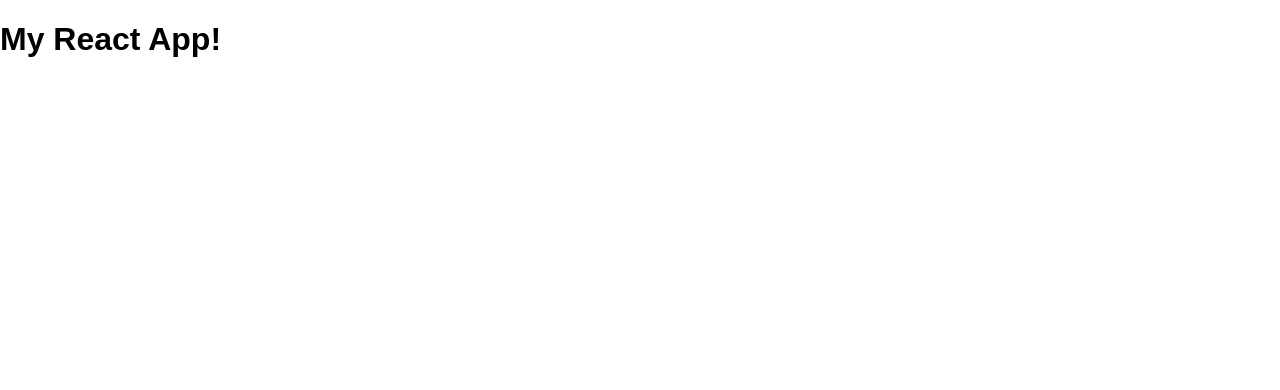
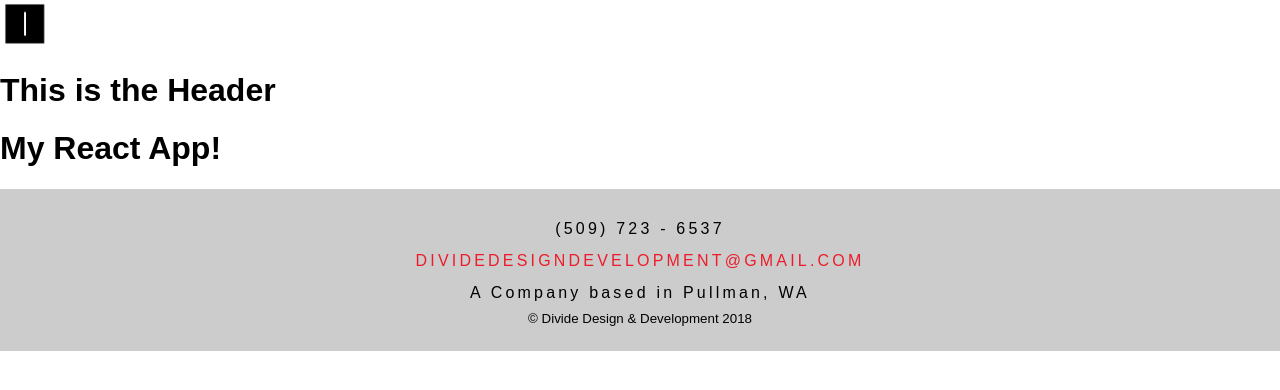
Before and after one commit to calebbray/divide, a React app: page / in a window 1280 px wide. Built offline with nearby package versions, Linux system fonts and the light colour scheme.

Commit message:
initial commit

```diff
--- a/package.json
+++ b/package.json
@@ -16,7 +16,8 @@
     "react": "^16.4.1",
     "react-dom": "^16.4.1",
     "sass-loader": "^7.0.3",
-    "style-loader": "^0.21.0"
+    "style-loader": "^0.21.0",
+    "url-loader": "^1.0.1"
   },
   "devDependencies": {
     "babel-core": "^6.26.3",
--- a/public/index.html
+++ b/public/index.html
@@ -3,7 +3,7 @@
 
 <head>
   <meta charset="UTF-8">
-  <title>My React Application</title>
+  <title>Divide Design &amp; Development</title>
 </head>
 
 <body>
--- a/src/components/App.js
+++ b/src/components/App.js
@@ -1,10 +1,14 @@
 import React, { Component } from 'react';
+import Footer from './layout/Footer';
+import Header from './layout/Header';
 
 class App extends Component {
   render() {
     return (
       <div>
+        <Header />
         <h1>My React App!</h1>
+        <Footer />
       </div>
     );
   }
--- /dev/null
+++ b/src/components/layout/Footer.js
@@ -0,0 +1,20 @@
+import React from 'react';
+
+const Footer = () => {
+  return (
+    <div className="footer bg-light text-center">
+      <p>(509) 723 - 6537</p>
+      <p>
+        <a href="mailto:dividedesigndevelopment@gmail.com">
+          DIVIDEDESIGNDEVELOPMENT@GMAIL.COM
+        </a>
+      </p>
+      <p>A Company based in Pullman, WA</p>
+      <small>
+        &copy; Divide Design &amp; Development {new Date().getFullYear()}
+      </small>
+    </div>
+  );
+};
+
+export default Footer;
--- /dev/null
+++ b/src/components/layout/Header.js
@@ -0,0 +1,13 @@
+import React from 'react';
+import logo_small from '../../images/logo-small.png';
+
+const Header = () => {
+  return (
+    <div>
+      <img src={logo_small} alt="logo" className="logo-small" />
+      <h1>This is the Header</h1>
+    </div>
+  );
+};
+
+export default Header;
--- a/src/index.css
+++ b/src/index.css
@@ -1,5 +1,37 @@
 body {
   margin: 0;
   padding: 0;
-  font-family: sans-serif;
+  font-family: 'proxima-nova', sans-serif;
 }
+
+a {
+  text-decoration: none;
+  color: #ed1c2a;
+  transition: all 0.3s;
+}
+
+a:hover {
+  color: #be1b26;
+}
+
+.bg-light {
+  background: #ccc;
+}
+
+.footer {
+  padding: 1.5em 0;
+}
+
+.footer p {
+  margin: 0;
+  line-height: 2em;
+  letter-spacing: 0.2em;
+}
+
+.logo-small {
+  max-width: 50px;
+}
+
+.text-center {
+  text-align: center;
+}
--- a/webpack.config.js
+++ b/webpack.config.js
@@ -19,6 +19,12 @@ module.exports = {
       {
         test: /\.s?css$/,
         use: ['style-loader', 'css-loader', 'sass-loader']
+      },
+      {
+        test: /\.(png|jpg)$/,
+        use: {
+          loader: 'url-loader'
+        }
       }
     ]
   },
```
Also changed, not shown: src/images/logo-main.png (added), src/images/logo-small.png (added), 1 other file.
